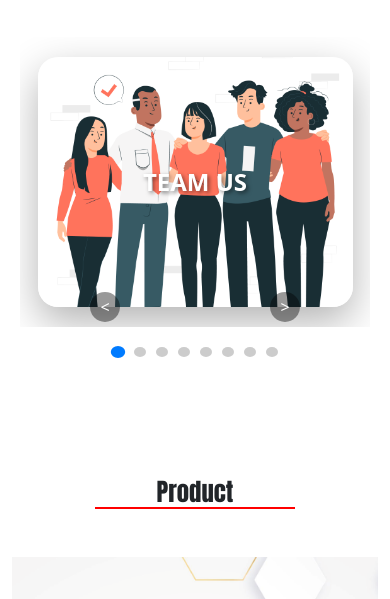
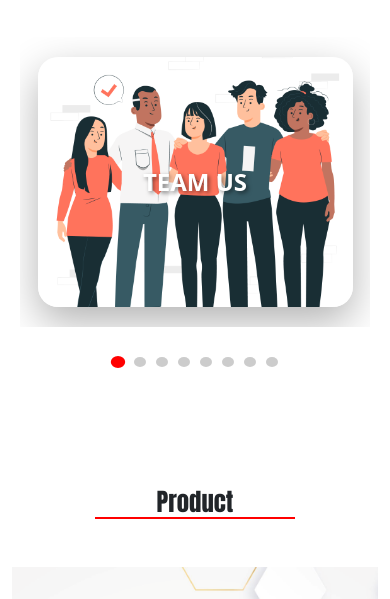
Before and after one commit to Wmarcello/Wmarcello.mjt.io, a website: page index.html in a window 390 px wide. Shown: the part 2735-3334 px from the top of the page. Drawn offline with nearby package versions, Linux system fonts and the light colour scheme.

Commit message:
fix carousel image about us

```diff
--- a/index.html
+++ b/index.html
@@ -1014,7 +1014,7 @@ document.addEventListener('DOMContentLoaded', function () {
             { src: "./img/team/team1.png", text: "TEAM US" },
             { src: "./img/team/hydrant.png", text: "Hydrant Project" },
             { src: "./img/team/booster.png", text: "Booster Project" },
-            { src: "https://via.placeholder.com/350x450/FF6347/FFFFFF?text=Product+D", text: "Product D" },
+            { src: "./img/team/booster2.png", text: "Booster Vertikal" },
             { src: "https://via.placeholder.com/350x450/4682B4/FFFFFF?text=Product+E", text: "Product E" },
             { src: "https://via.placeholder.com/350x450/20B2AA/FFFFFF?text=Product+F", text: "Product F" },
             { src: "https://via.placeholder.com/350x450/DAA520/FFFFFF?text=Product+G", text: "Product G" },
--- a/style.css
+++ b/style.css
@@ -350,7 +350,7 @@ nav ul {
   transition: background-color 0.3s ease;
 }
 .carousel-indicators-custom button.active {
-  background-color: #007bff; /* Warna biru Bootstrap */
+  background-color: red; /* Warna biru Bootstrap */
   transform: scale(1.2);
 }
 
@@ -371,27 +371,11 @@ nav ul {
   .image-card.side-right {
     display: none; /* Menyembunyikan gambar samping di mobile */
   }
-  .carousel-control-custom {
-    top: auto;
-    bottom: 10px; /* Pindah kontrol ke bawah */
-    transform: none;
-    width: 35px;
-    height: 35px;
-    font-size: 1.2rem;
-  }
-  .carousel-control-prev-custom {
-    left: 20%;
-    margin-left: 0;
-  }
-  .carousel-control-next-custom {
-    right: 20%;
-    margin-right: 0;
-  }
-  .carousel-indicators-custom {
-    margin-top: 20px;
-  }
   .image-card .image-text {
     font-size: 1.8rem;
+  }
+  .carousel-control-custom {
+    display: none; /* Sembunyikan panah navigasi di layar kecil */
   }
 }
 
@@ -403,10 +387,7 @@ nav ul {
     font-size: 1.5rem;
   }
   .carousel-control-custom {
-    bottom: 5px; /* Sesuaikan posisi panah di layar sangat kecil */
-    width: 30px;
-    height: 30px;
-    font-size: 1rem;
+    display: none; /* Sembunyikan panah navigasi di layar kecil */
   }
 }
 /* Akhir Carousel About us */
```
